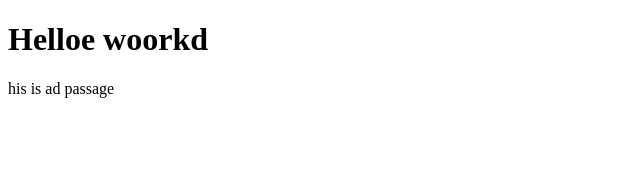
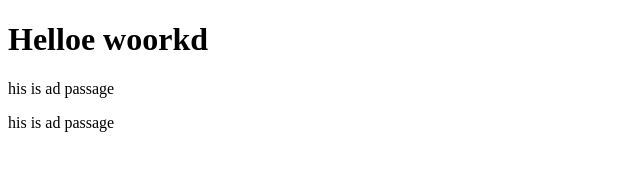
Before and after one commit to kanaparthiphani1/Git-Test, a website: page index.html in a window 1280 px wide. Shown: the whole page, without its empty margins (0-640 px from the left). Drawn offline with Linux system fonts and the light colour scheme.

Commit message:
second commit

```diff
--- a/index.html
+++ b/index.html
@@ -21,7 +21,9 @@
         <p>
             his is ad passage
         </p>
-
+        <p>
+            his is ad passage
+        </p>
         <script src="" async defer></script>
     </body>
 </html>
```
Also changed, not shown: package.json (added, +25 -0 lines), 2 other files.
